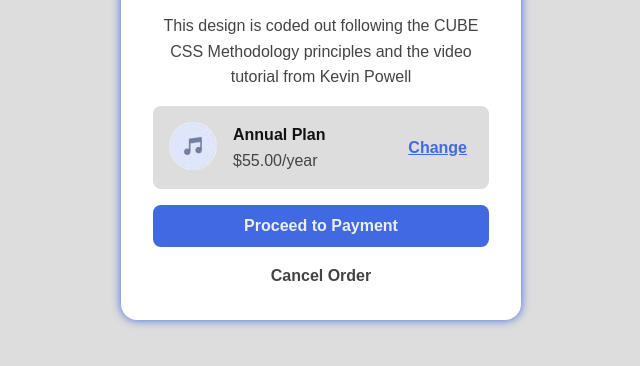
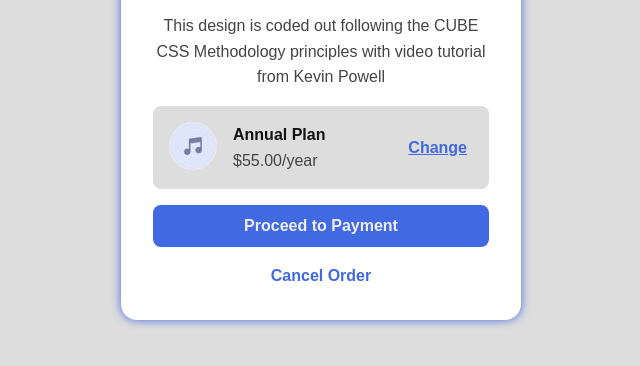
Before and after one commit to SinisaVukmirovic/CUBE-CSS-Methodology-Card, a plain HTML site: page index.html in a window 1280 px wide. Shown: the part 408-774 px from the top of the page, without its empty margins (319-959 px from the left). Drawn offline with Linux system fonts and the light colour scheme.

Commit message:
Style tweeks and finished

```diff
--- a/css/B-block.css
+++ b/css/B-block.css
@@ -18,8 +18,9 @@
     color: var(--text-light);
 }
 .btn[data-type="default"] {
-    color: var(--text-clr);
+    color: var(--theme-clr);
     padding: 0;
+    margin: 0 auto;
 }
 
 .btn[data-type="primary"]:hover,
@@ -28,5 +29,5 @@
 }
 .btn[data-type="default"]:hover,
 .btn[data-type="default"]:focus {
-    color: var(--text-dark);
+    color: var(--text-clr);
 }
--- a/css/U-utility.css
+++ b/css/U-utility.css
@@ -56,3 +56,7 @@ a,
     text-decoration: underline;
     font-weight: bold;
 }
+a:hover,
+.link:hover {
+    color: var(--text-dark);
+}
--- a/index.html
+++ b/index.html
@@ -19,7 +19,7 @@
         <!-- reason for a separate div for card content is because there is large padding around the whole content -->
         <div class="card-content | grid-flow | padd-2 text-align-c">
             <h3>CUBE CSS <br />Methodology</h3>
-            <p>This design is coded out following the CUBE CSS Methodology principles and the video tutorial from Kevin Powell</p>
+            <p>This design is coded out following the CUBE CSS Methodology principles with  video tutorial from Kevin Powell</p>
             <div class="flex-row | bg-clr padd-1 text-align-l br-05">
                 <div>
                     <!-- decorative elements have to have alt attribute, but it can be left blank -->
```
